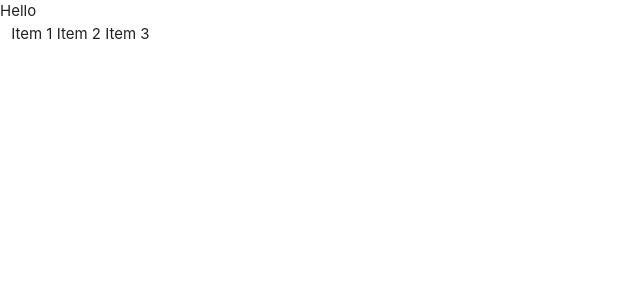
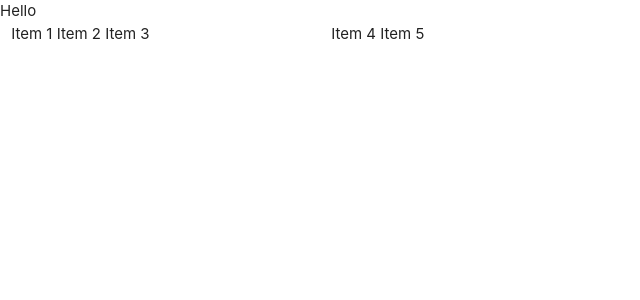
Before and after one commit to zhaorz/cmu-sells, a Flask app: page /test in a window 1280 px wide. Shown: the top 300 px of the page, without its empty margins (0-640 px from the left). Run offline with Flask 2, Linux system fonts and the light colour scheme; some libraries are stand-ins or nearby versions.

Commit message:
Favorite Color

```diff
--- a/app/templates/index.html
+++ b/app/templates/index.html
@@ -21,7 +21,7 @@
 
     <div class="container">
       {% for item in items %}
-        <h5>{{ item.name }}</h5>
+        <h5> <a href = 'http://www.amazon.com/s/ref=nb_sb_noss_2?url=search-alias%3Daps&field-keywords=timex+watch'> {{ item.name }} </a> </h5>
 
       {% endfor %}
     </div>
--- a/app/templates/test.html
+++ b/app/templates/test.html
@@ -2,7 +2,7 @@
 <html>
   <head>
     <!--Import Google Icon Font-->
-    <link href="http://fonts.googleapis.com/icon?family=Material+Icons" rel="stylesheet" href ="static/teststyle.css">
+    <link href="http://fonts.googleapis.com/icon?family=Material+Icons" rel="stylesheet" href ="materialize.css">
     <!--Import materialize.css-->
     <link type="text/css" rel="stylesheet" href="css/materialize.min.css"  media="screen,projection"/>
     Hello
@@ -39,7 +39,8 @@
              9-columns-wide on large screens,
              8-columns-wide on medium screens,
              12-columns-wide on small screens  -->
-
+             Item 4
+             Item 5
          </div>
 
        </div>
```
